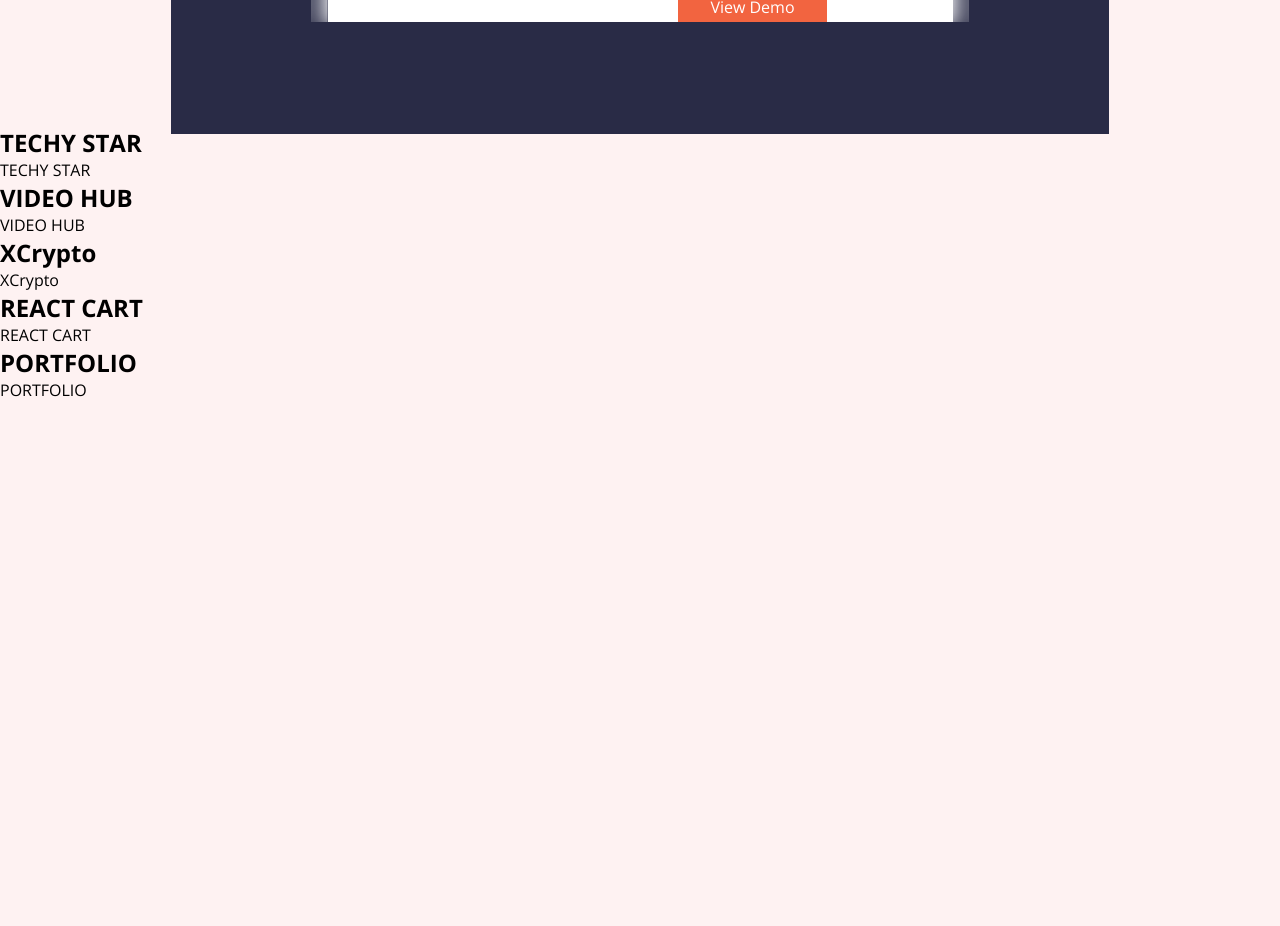
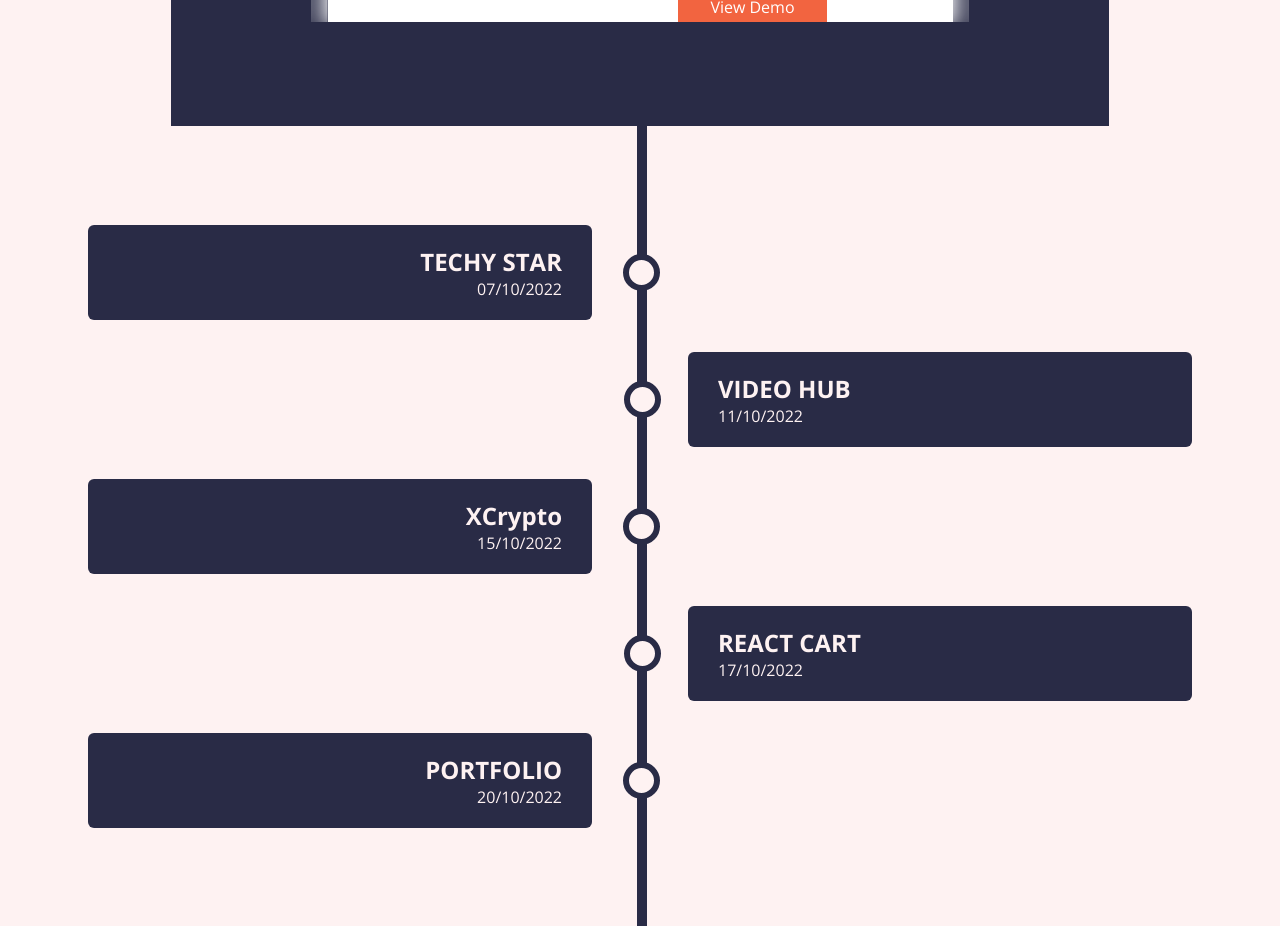
Before and after one commit to SatyaS18/sample-portfolio, a React (Create React App) app: page / in a window 1280 px wide. Shown: the part 1480-2406 px from the top of the page. Before the commit the page ends 1881 px from the top, so only its background shows below. Built offline with nearby package versions, Linux system fonts and the light colour scheme.

Commit message:
added style to timeline

```diff
--- a/src/components/Timeline.jsx
+++ b/src/components/Timeline.jsx
@@ -8,7 +8,7 @@ const Timeline = () => {
         {data.projects.map((item, index) => (
           <TimelineItem
             heading={item.title}
-            text={item.title}
+            text={item.date}
             index={index}
             key={item.title}
           />
@@ -24,8 +24,10 @@ const TimelineItem = ({ heading, text, index }) => (
       index % 2 === 0 ? "leftTimeline" : "rightTimeline"
     }`}
   >
-    <h2>{heading}</h2>
-    <p>{text}</p>
+    <div>
+      <h2>{heading}</h2>
+      <p>{text}</p>
+    </div>
   </div>
 );
 
--- a/src/styles/timeline.scss
+++ b/src/styles/timeline.scss
@@ -0,0 +1,78 @@
+#timeline {
+  width: 100%;
+  height: 100vh;
+  background-color: $color1;
+
+  .timelineBox {
+    width: 100%;
+    position: relative;
+    max-width: 1200px;
+    margin: 0 auto;
+    display: flex;
+    flex-direction: column;
+    justify-content: center;
+    height: 100%;
+
+    &::after {
+      content: "";
+      position: absolute;
+      width: 10px;
+      background-color: $color5;
+      top: 0;
+      bottom: 0;
+      left: 50%;
+      margin-left: -3px;
+    }
+  }
+  .timelineItem {
+    padding: 1rem 3rem;
+    position: relative;
+    width: 50%;
+
+    &:nth-child(odd) {
+      text-align: right;
+
+      &::after {
+        animation: upanddown 0.3s infinite ease-in alternate;
+      }
+    }
+    &:nth-child(even) {
+      text-align: left;
+
+      &::after {
+        animation: upanddown 0.5s infinite ease-in alternate;
+      }
+    }
+
+    &::after {
+      content: "";
+      position: absolute;
+      width: 25px;
+      height: 25px;
+      right: -20px;
+      background-color: $color1;
+      border: 6px solid $color5;
+      top: 45px;
+      border-radius: 50%;
+      z-index: 1;
+    }
+
+    > div {
+      padding: 20px 30px;
+      background-color: $color5;
+      color: $color1;
+      border-radius: 6px;
+    }
+  }
+
+  .leftTimeline {
+    left: 0;
+  }
+
+  .rightTimeline {
+    left: 50%;
+    &::after {
+      left: -16px;
+    }
+  }
+}
```
